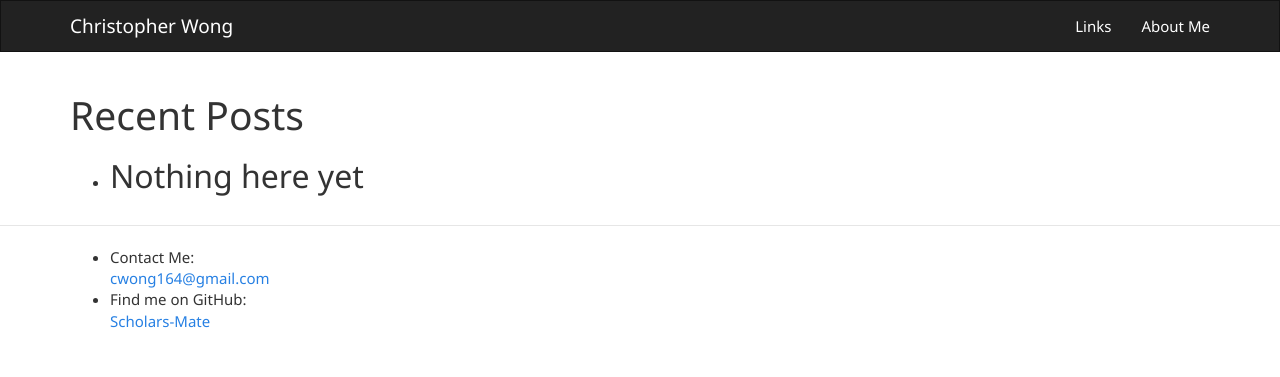
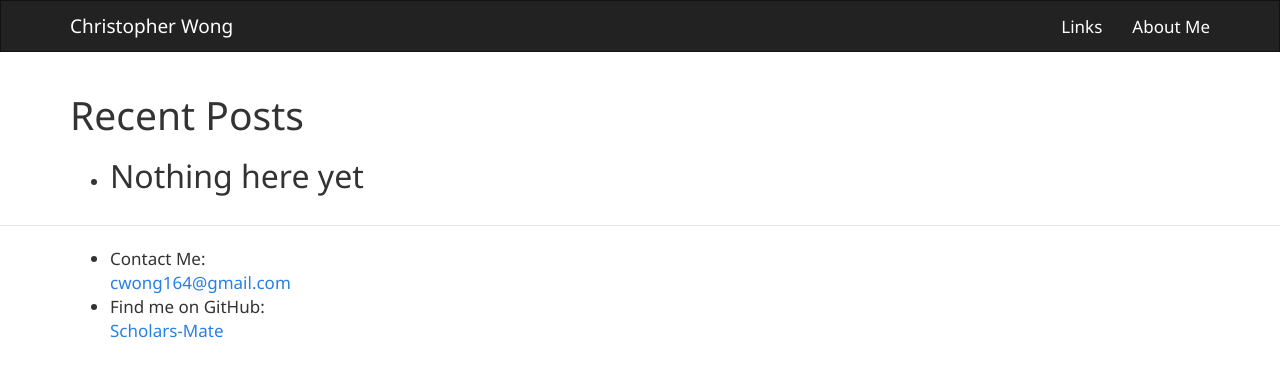
Before and after one commit to Scholars-Mate/Scholars-Mate.github.io, a Jekyll site: the page built from index.html, in a window 1280 px wide. Shown: the top 377 px of the page. Built offline with Jekyll 4.4.1, drawn with Linux system fonts in a browser that asks for light colours.

Commit message:
Increased font size

```diff
--- a/_includes/head.html
+++ b/_includes/head.html
@@ -7,6 +7,7 @@
   <meta name="description" content="{% if page.excerpt %}{{ page.excerpt | strip_html | strip_newlines | truncate: 160 }}{% else %}{{ site.description }}{% endif %}">
 
   <link rel="stylesheet" href="{{ "/css/bootstrap.min.css" | prepend: site.baseurl }}">
+  <link rel="stylesheet" href="{{ "/css/cwong.css" | prepend: site.baseurl }}">
   <link rel="canonical" href="{{ page.url | replace:'index.html','' | prepend: site.baseurl | prepend: site.url }}">
   <link rel="shortcut icon" href="/favicon.ico">
 </head>
--- /dev/null
+++ b/css/cwong.css
@@ -0,0 +1,4 @@
+/* Override font size from bootstrap.min.css */
+body {
+    font-size: 17px;
+}
```
